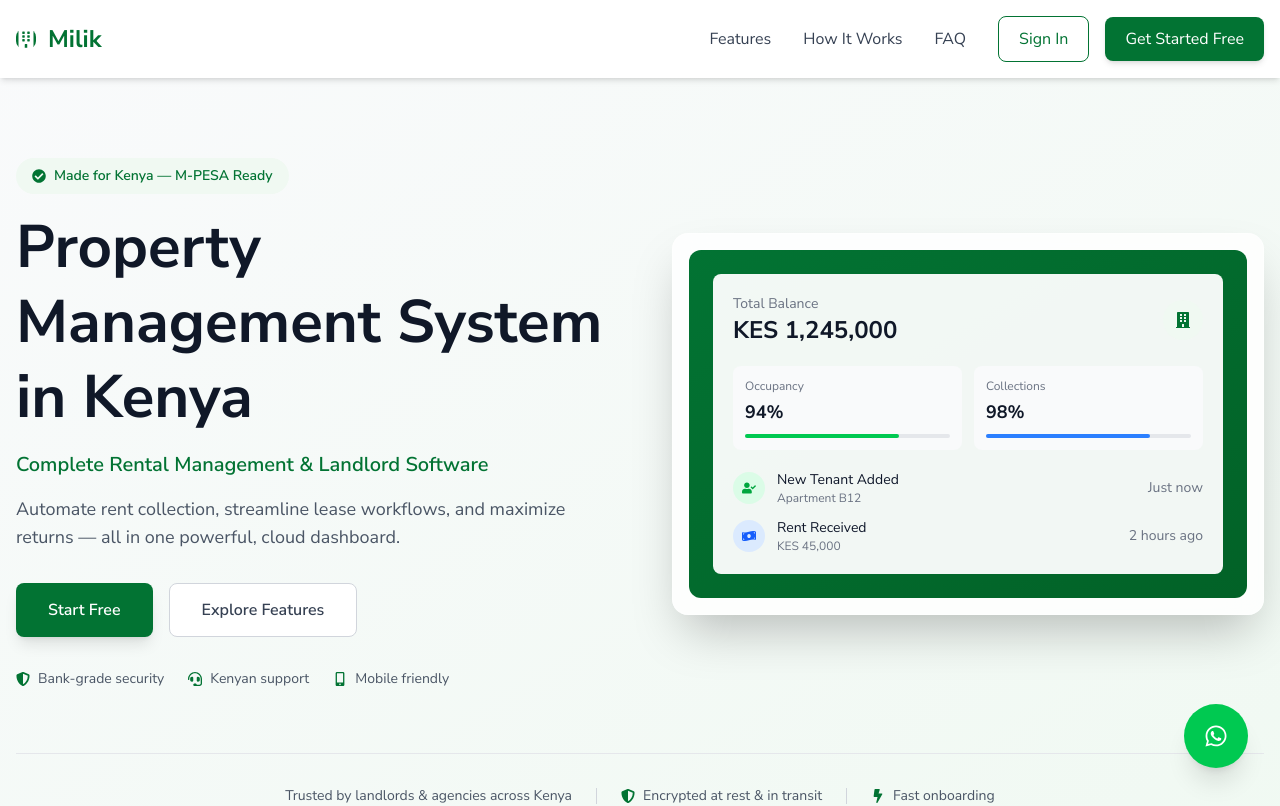
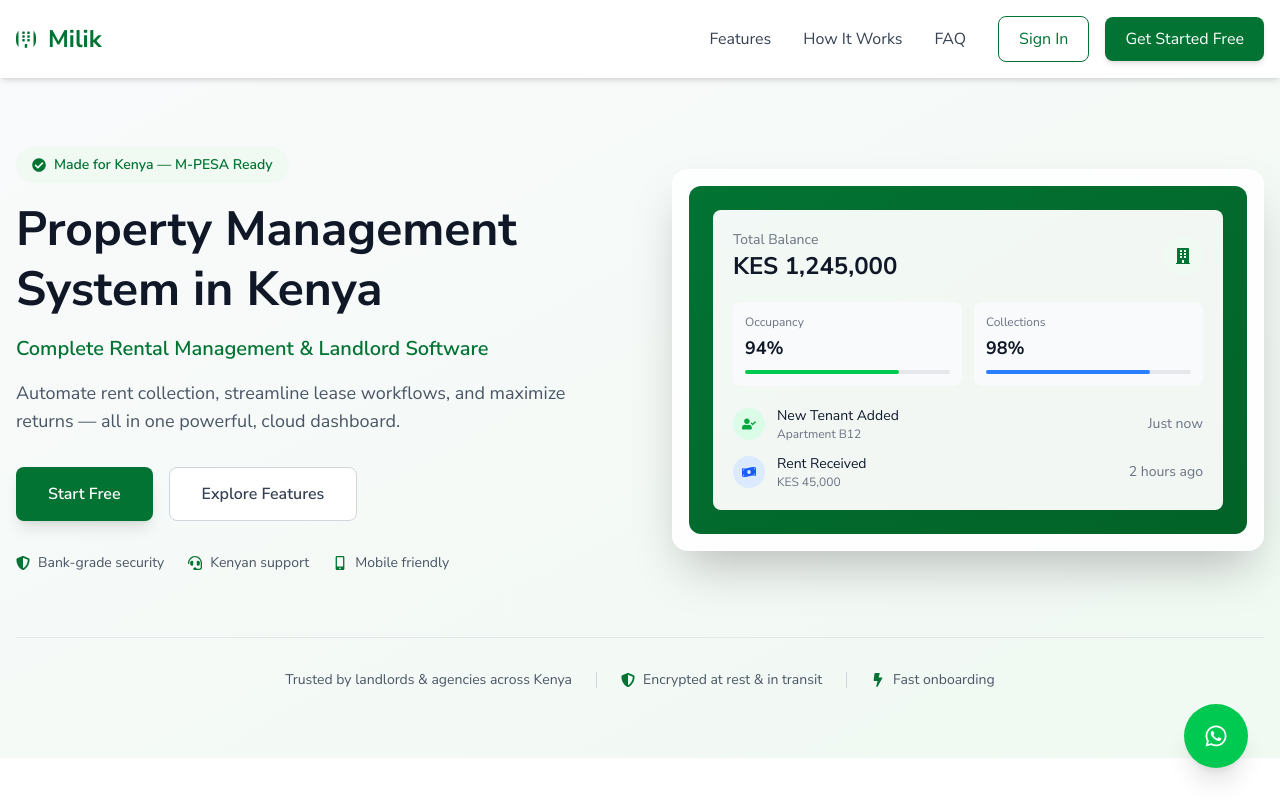
Before and after one commit to erickmurigi/MilikClient, a React (Vite) app: page /home in a window 1280 px wide. Shown: the top 806 px of the page. Built offline with nearby package versions, Linux system fonts and the light colour scheme.

Commit message:
Adjust hero section spacing and heading size for improved layout

```diff
--- a/src/pages/Home/Home.jsx
+++ b/src/pages/Home/Home.jsx
@@ -201,7 +201,7 @@ function Home() {
       </nav>
 
       {/* Hero Section with better spacing */}
-      <section className="relative min-h-[85vh] flex items-center bg-gradient-to-br from-gray-50 to-[#f0f9f2] py-20">
+      <section className="relative min-h-[85vh] flex items-center bg-gradient-to-br from-gray-50 to-[#f0f9f2] py-10">
         <div className="container mx-auto px-4">
           <div className="grid grid-cols-1 lg:grid-cols-2 gap-16 items-center">
             {/* Left Content */}
@@ -212,7 +212,7 @@ function Home() {
                 Made for Kenya — M-PESA Ready
               </div>
 
-              <h1 className="text-4xl md:text-5xl lg:text-6xl font-bold leading-tight mb-4 text-gray-900">
+              <h1 className="text-4xl md:text-5xl lg:text-5xl font-bold leading-tight mb-4 text-gray-900">
                 Property Management System in Kenya
               </h1>
               <p className="text-[#027333] text-xl font-semibold mb-4">
```
